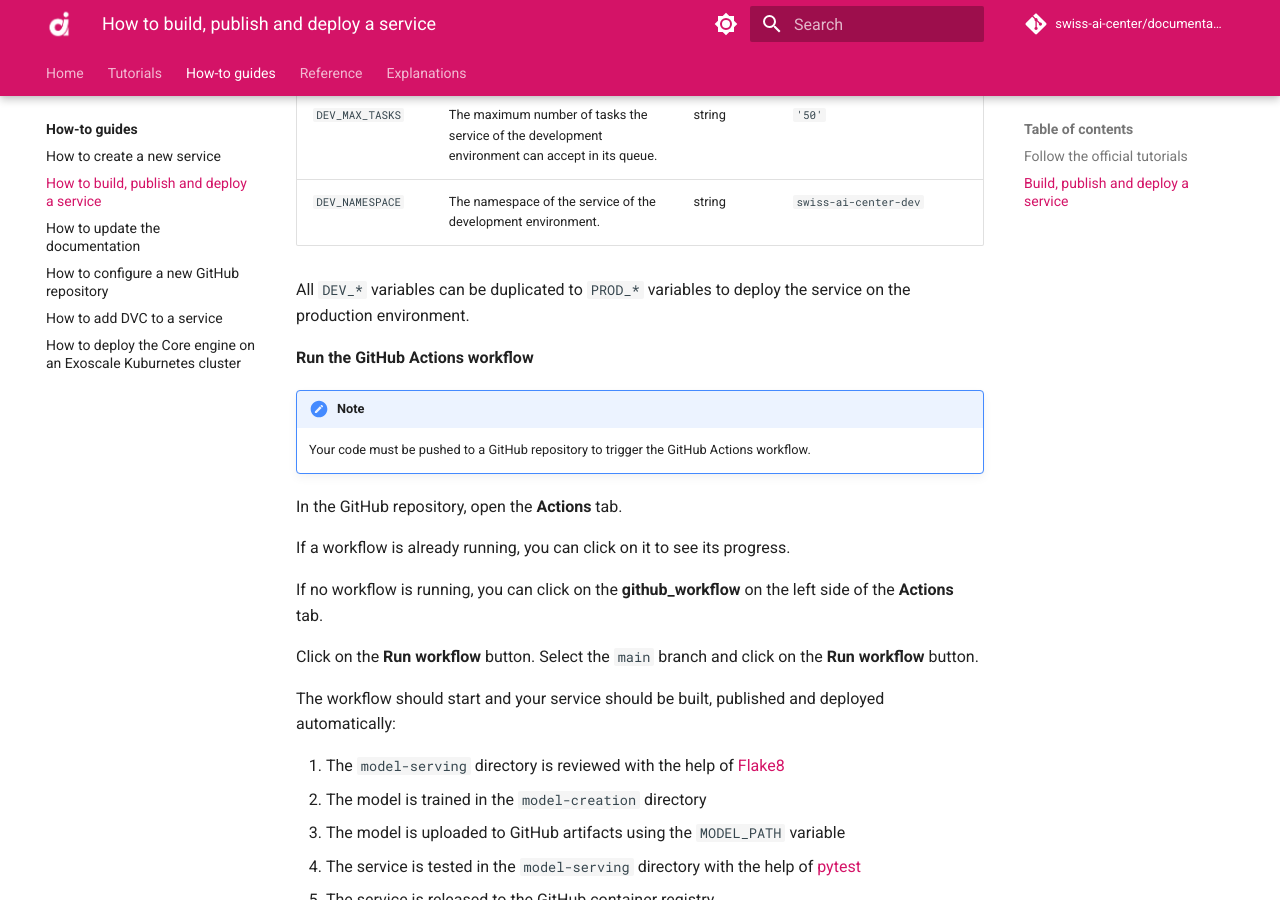
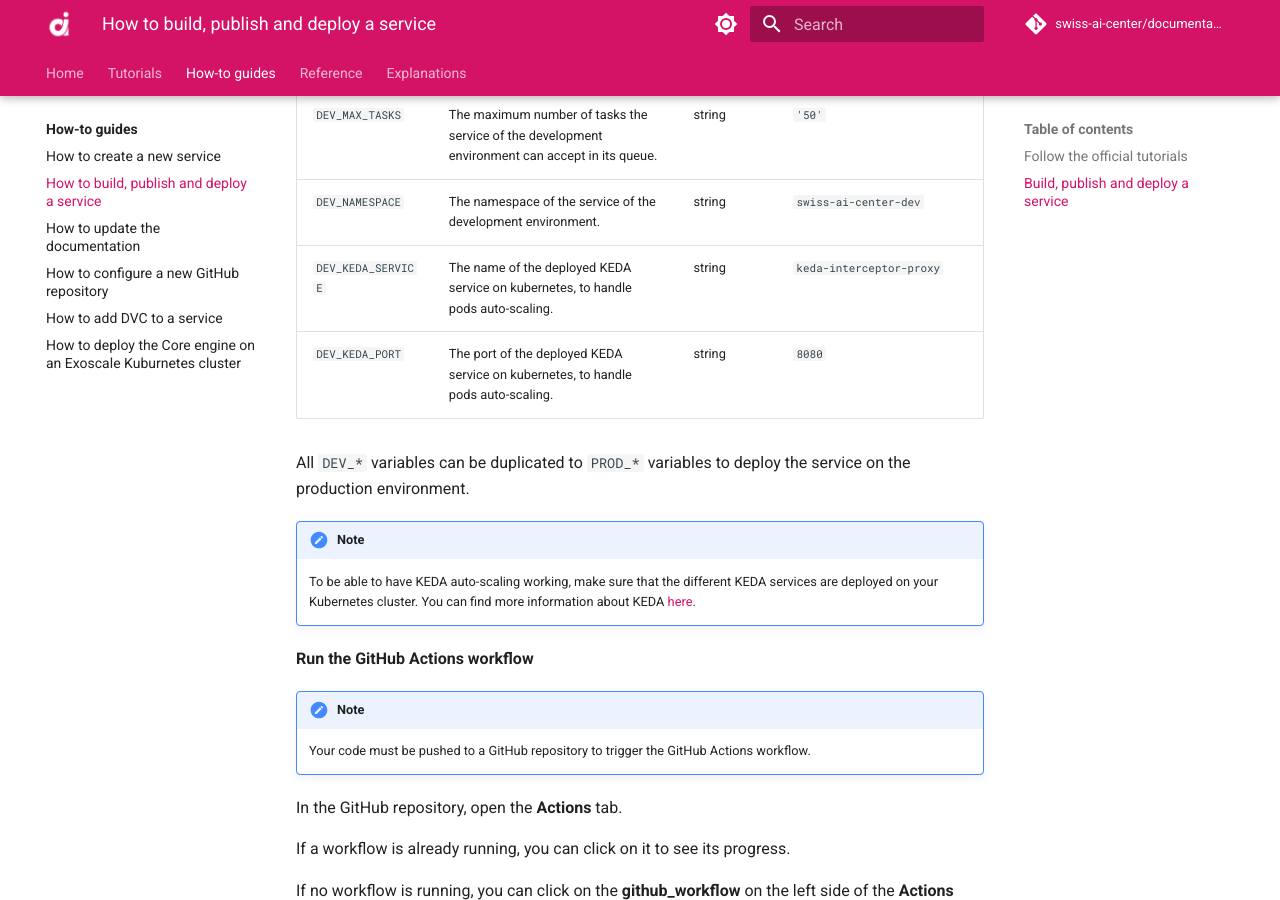
Before and after one commit to swiss-ai-center/documentation, an MkDocs documentation site: the page built from docs/how-to-guides/how-to-build-publish-and-deploy-a-service.md, in a window 1280 px wide and 900 px high, scrolled down 2562 px. Built offline with MkDocs 1.6.1 and Material for MkDocs 9.7.7, drawn with Linux system fonts in a browser that asks for light colours; comment, search, counter and statistics services are not loaded.

Commit message:
added KEDA information and changed presentation

```diff
--- a/docs/how-to-guides/how-to-build-publish-and-deploy-a-service.md
+++ b/docs/how-to-guides/how-to-build-publish-and-deploy-a-service.md
@@ -70,23 +70,32 @@ You have two ways to build, publish and deploy your service:
 
     The following variables are required to build, publish and deploy the service:
 
-    | Variable name                     | Description                                                                                                   | Type      | Default value[^1]                                                         |
-    | --------------------------------- | ------------------------------------------------------------------------------------------------------------- | --------- | ------------------------------------------------------------------------- |
-    | `RUN_CICD`                        | Whether to run the CI/CD pipeline.                                                                            | boolean   | `true`                                                                    |
-    | `DEPLOY_DEV`                      | Whether to deploy the service on the development environment.                                                 | boolean   | `false`                                                                   |
-    | `DEPLOY_PROD`                     | Whether to deploy the service on the production environment.                                                  | boolean   | `false`                                                                   |
-    | `SERVICE_NAME`                    | The name of the service.                                                                                      | string    |                                                                           |
-    | `MODEL_PATH`                      | The path to the model binary file, e.g. `./model-creation/model/my-model.h5`                                  | string    |                                                                           |
-    | `DEV_SERVICE_URL`                 | The URL of the service of the development environment.                                                        | string    |                                                                           |
+    | Variable name                     | Description                                                                                                   | Type      | Default value[^1]                                                             |
+    | --------------------------------- | ------------------------------------------------------------------------------------------------------------- | --------- | ----------------------------------------------------------------------------- |
+    | `RUN_CICD`                        | Whether to run the CI/CD pipeline.                                                                            | boolean   | `true`                                                                        |
+    | `DEPLOY_DEV`                      | Whether to deploy the service on the development environment.                                                 | boolean   | `false`                                                                       |
+    | `DEPLOY_PROD`                     | Whether to deploy the service on the production environment.                                                  | boolean   | `false`                                                                       |
+    | `SERVICE_NAME`                    | The name of the service.                                                                                      | string    |                                                                               |
+    | `MODEL_PATH`                      | The path to the model binary file, e.g. `./model-creation/model/my-model.h5`                                  | string    |                                                                               |
+    | `DEV_SERVICE_URL`                 | The URL of the service of the development environment.                                                        | string    |                                                                               |
     | `DEV_CORE_ENGINE_URLS`            | The URL(s) of the Core engine(s) of the development environment.                                              | string    | `'["https://backend-core-engine-swiss-ai-center.kube-ext.isc.heia-fr.ch"]'`   |
-    | `DEV_ENGINE_ANNOUNCE_RETRIES`     | The number of retries to announce the service to the Core engine(s) of the development environment.           | string    | `'5'`                                                                     |
-    | `DEV_ENGINE_ANNOUNCE_RETRY_DELAY` | The delay between each retry to announce the service to the Core engine(s) of the development environment.    | string    | `'3'`                                                                     |
-    | `DEV_LOG_LEVEL`                   | The log level of the service of the development environment.                                                  | string    | `info`                                                                    |
-    | `DEV_MAX_TASKS`                   | The maximum number of tasks the service of the development environment can accept in its queue.               | string    | `'50'`                                                                    |
-    | `DEV_NAMESPACE`                   | The namespace of the service of the development environment.                                                  | string    | `swiss-ai-center-dev`                                                     |
+    | `DEV_ENGINE_ANNOUNCE_RETRIES`     | The number of retries to announce the service to the Core engine(s) of the development environment.           | string    | `'5'`                                                                         |
+    | `DEV_ENGINE_ANNOUNCE_RETRY_DELAY` | The delay between each retry to announce the service to the Core engine(s) of the development environment.    | string    | `'3'`                                                                         |
+    | `DEV_LOG_LEVEL`                   | The log level of the service of the development environment.                                                  | string    | `info`                                                                        |
+    | `DEV_MAX_TASKS`                   | The maximum number of tasks the service of the development environment can accept in its queue.               | string    | `'50'`                                                                        |
+    | `DEV_NAMESPACE`                   | The namespace of the service of the development environment.                                                  | string    | `swiss-ai-center-dev`                                                         |
+    | `DEV_KEDA_SERVICE`                | The name of the deployed KEDA service on kubernetes, to handle pods auto-scaling.                             | string    | `keda-interceptor-proxy`                                                      |
+    | `DEV_KEDA_PORT`                   | The port of the deployed KEDA service on kubernetes, to handle pods auto-scaling.                             | string    | `8080`                                                                        |
 
     All `DEV_*` variables can be duplicated to `PROD_*` variables to deploy the
     service on the production environment.
+
+    !!! note
+
+        To be able to have KEDA auto-scaling working, make sure that the different
+        KEDA services are deployed on your Kubernetes cluster. You can find more
+        information about KEDA
+        [here](https://keda.sh/docs/2.18/deploy/).
 
     **Run the GitHub Actions workflow**
 
```
Also changed, not shown: presentation/README.md (+3 -2 lines), presentation/images/webapp.png.
